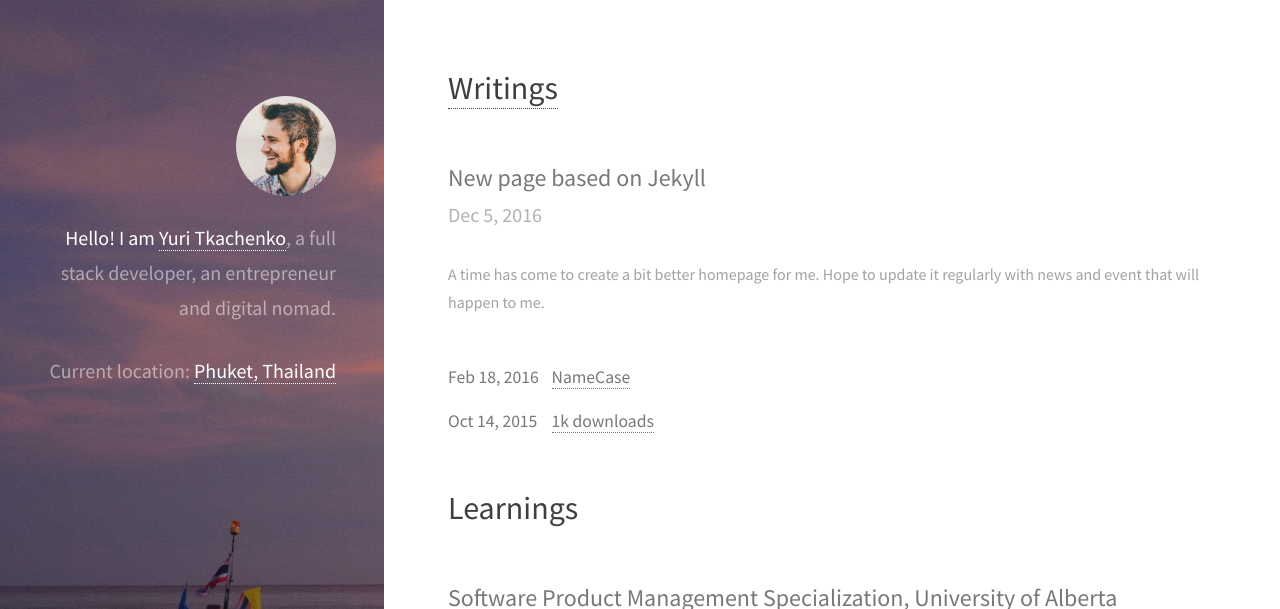
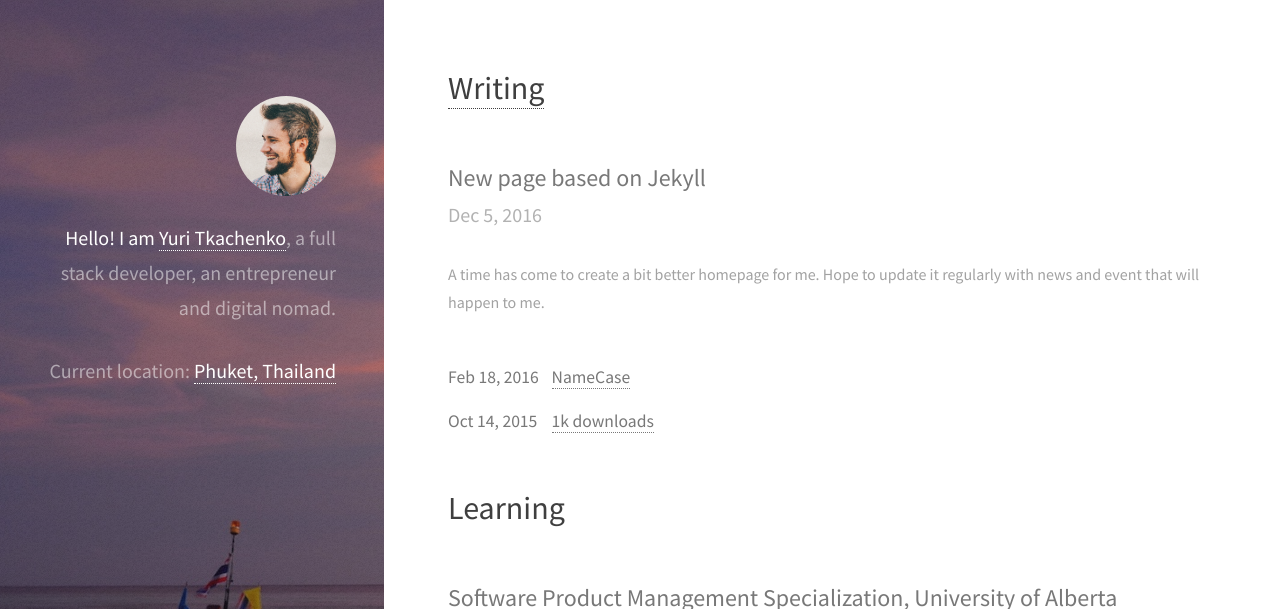
Before and after one commit to tamtamchik/tamtamchik.github.io, a Jekyll site: the page built from index.html, in a window 1280 px wide and 1148 px high. Shown: the top 609 px of the window. Built offline with Jekyll 4.4.1, drawn with Linux system fonts in a browser that asks for light colours.

Commit message:
changed headings

```diff
--- a/index.html
+++ b/index.html
@@ -5,7 +5,7 @@ layout: default
 
   <section>
           <header class="major">
-              <h2><a href="/writings">Writings</a></h2>
+              <h2><a href="/writings">Writing</a></h2>
           </header>
   </section>
 
@@ -40,7 +40,7 @@ layout: default
 
   <section>
           <header class="major">
-              <h2>Learnings</h2>
+              <h2>Learning</h2>
           </header>
   </section>
 
```
